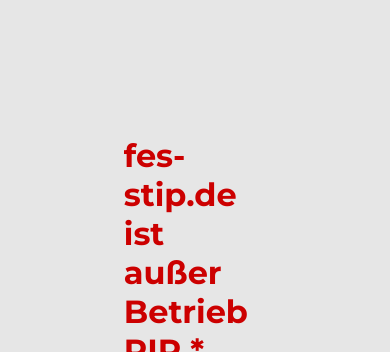
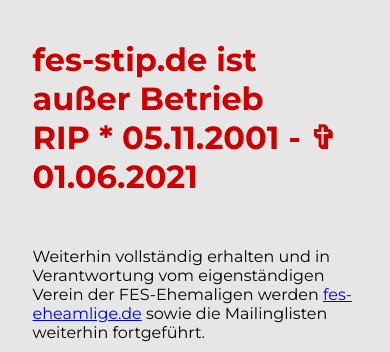
Before and after one commit to sethofes/fes-stip-eol, a plain HTML site: page index.html in a window 390 px wide. Shown: the top 352 px of the page. Drawn offline with Linux system fonts and the light colour scheme.

Commit message:
update css

```diff
--- a/css/styles.css
+++ b/css/styles.css
@@ -15,7 +15,6 @@ h2 {
 
 .content {
   padding: 6em;
-
 }
 
 .flc {
@@ -55,16 +54,17 @@ table td, table td * {
   .text {
     width: 95%;
   }
+
 }
 
 @media only screen and (max-width: 900px) {
-  .flc {
-    padding: 1em;
-  }
   .image,
   img {
     width: 100%;
     height: auto;
     padding: 0 0 1 1rem;
   }
+  .content {
+    padding: 1em;
+  }
 }
```
